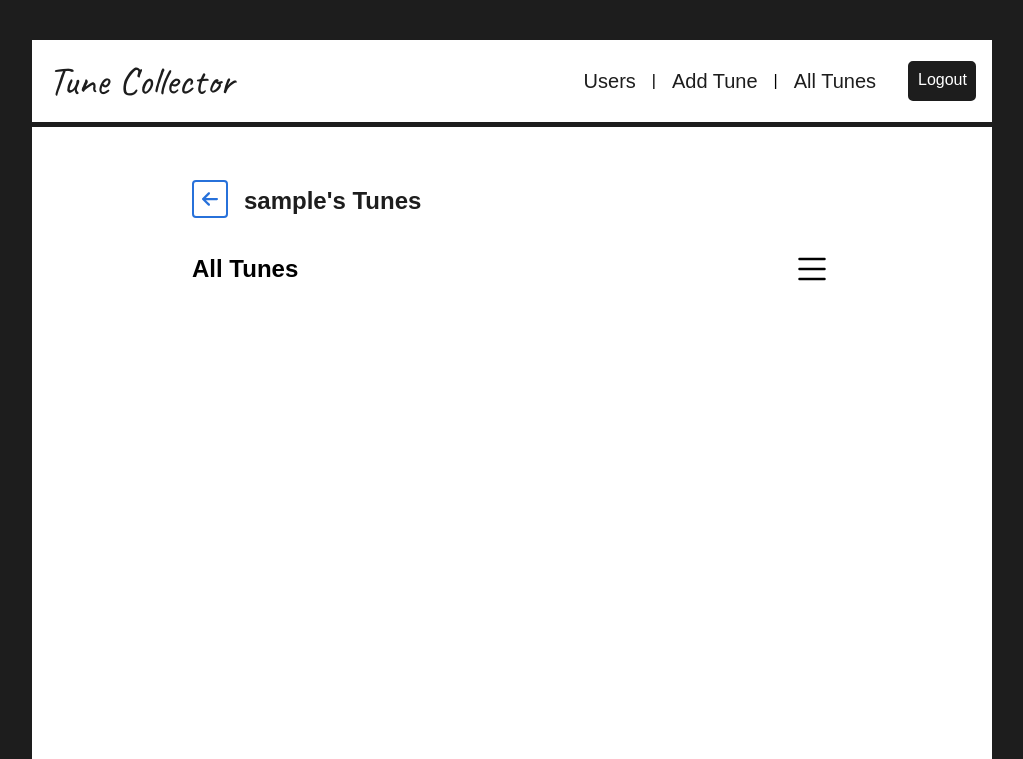
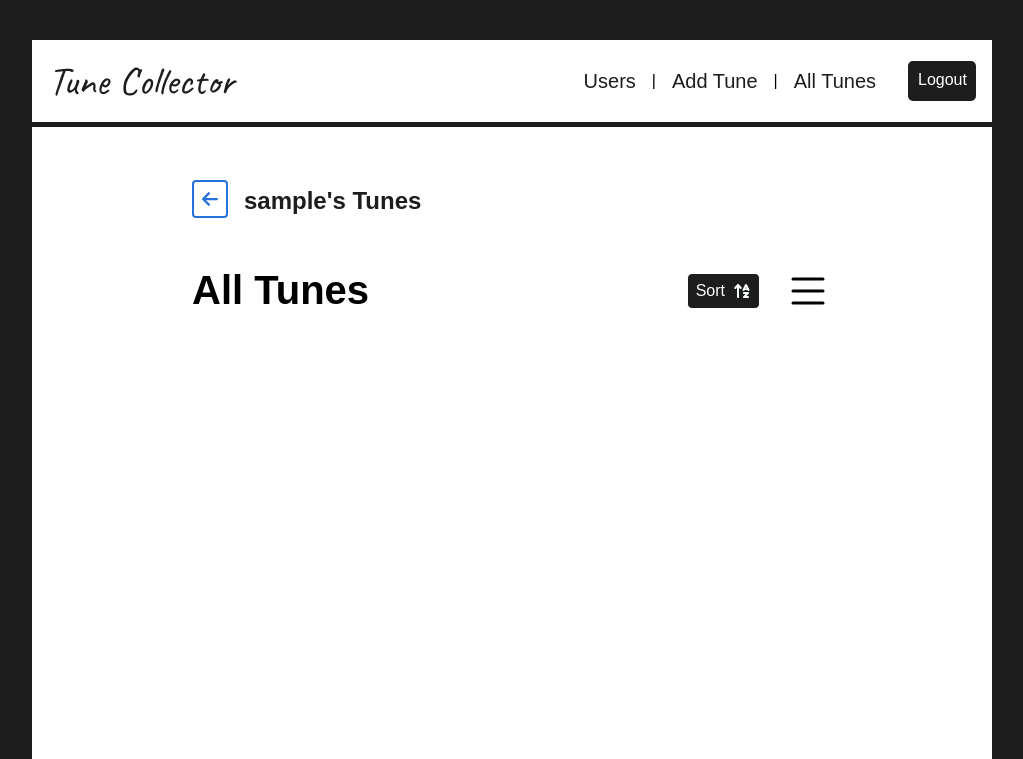
Before and after one commit to bcarpenter7/tune-collector-final, a Django app: page /account/users/1/?sort=name in a window 1280 px wide. Shown: the top 759 px of the page, without its empty margins (128-1151 px from the left). Run offline with Django 4.2, Linux system fonts and the light colour scheme; the visitor is signed in with stand-in values (Sample User, id 1); data comes from the database, SQL or seed files in the repository; data that the repository does not hold is empty.

Commit message:
sort button

```diff
--- a/account/templates/account/detail.html
+++ b/account/templates/account/detail.html
@@ -7,16 +7,9 @@
   <div id="hamDiv">
     <div id="hamLinks">
       <a href="javascript:void(0)" id="closeBtn" onclick="closeNav()">&times;</a>
-
         {% for key in avail_keys %}
           <a href="?{% set_param request 'key' key %}">{{ key }} Tunes</a>
         {% endfor %}
-
-        <a href="?{% set_param request 'sort' 'name' %}">name</a>
-        <a href="?{% set_param request 'sort' 'stars' %}">stars</a>
-        <a href="?{% set_param request 'sort' 'created_at' %}">recent</a>
-
-
     </div>
   </div>
 {% endif %}
@@ -37,8 +30,20 @@ function closeNav() {
     <h2>{{ user.username }}'s Tunes<br>
   </div>
   <div id="titleAndDrop">
-      <h2>{{ title }} Tunes</h2>
-      <img id="hamBtn" onclick="openNav()" src="{% static 'imgs/list.svg' %}">
+    <h2 id="titleIndex">{{ title }} Tunes</h2>
+    <div id="filtersDiv">
+      <div class="dropdown">
+          <p class="drop-btn">Sort<img src="{% static 'imgs/sort3.svg' %}"></p>
+          <div class="dropdown-content">
+            <a href="?{% set_param request 'sort' 'name' %}">A-Z</a>
+            <a href="?{% set_param request 'sort' 'stars' %}">Rating</a>
+            <a href="?{% set_param request 'sort' 'created_at' %}">Recent</a>
+          </div>
+      </div>
+      <div>
+        <img id="hamBtn" onclick="openNav()"  src="{% static 'imgs/list.svg' %}">
+      </div>
+    </div>
   </div>
 
   {% for tune in tunes %}
--- a/static/css/style.css
+++ b/static/css/style.css
@@ -8,6 +8,7 @@
     --accent: rgb(39, 113, 218);
     --accentDark: rgb(36, 104, 200);
     --red: rgb(241, 118, 118);
+    --backgroundHover: rgb(238, 236, 236);
  }
 
 
@@ -602,15 +603,29 @@
 }
 
 #hamBtn {
+    margin-top: 1vmin;
+    width: 10vmin;
+    /* height: 12vmin; */
+    fill: var(--black);
+}
+
+#filtersDiv {
+    display: flex;
+    justify-content: center;
+    align-items: center;
+    gap: 3vmin;
+}
+
+@media only screen and (min-width: 450px){
+    #hamBtn {
     width: 7vmin;
-    height: 7vmin;
-    fill: var(--black);
+    }
 }
 
 @media only screen and (min-width: 760px){
     #hamBtn {
-    width: 5vmin;
-    height: 5vmin;
+    margin-top: .5vmin;
+    width: 6vmin;
     }
 }
 
@@ -624,6 +639,60 @@
     justify-content: space-between;
     align-items: center;
 }
+
+
+
+
+  .drop-btn, #keys {
+    color: var(--background);
+    padding: 1vmin;
+    border-radius: 5px;
+    border: 1px solid var(--background);
+    background-color: var(--black);
+    display: flex;
+    align-items: center;
+    gap: 1vmin;
+  }
+
+
+
+  .dropdown-content {
+    display: none;
+    position: absolute;
+    background-color: var(--background);
+    min-width: 20vmin;
+    box-shadow: 0px 8px 16px 0px rgba(0,0,0,0.2);
+    z-index: 1;
+  }
+
+
+  .dropdown-content a {
+    color: black;
+    padding: 2vmin;
+    text-decoration: none;
+    display: block;
+  }
+
+  .dropdown-content a:hover {
+    background-color: rgb(238, 236, 236)
+
+}
+
+  .dropdown:hover .dropdown-content {
+    display: block;
+}
+
+  .dropdown:hover .drop-btn, #keys:hover {
+    background-color: var(--background);
+    color: var(--black);
+    border-color: var(--black);
+}
+
+
+
+
+
+
     /* END HAMBURGER MENU */
 
 
@@ -658,7 +727,7 @@
  }
 
  .card:hover {
-    background-color: rgb(238, 236, 236);
+    background-color: var(--backgroundHover);
  }
 
  #indexDiv {
@@ -705,6 +774,10 @@
 
  #space {
     height: 5vmin;
+}
+
+#titleIndex {
+    font-size: 7.5vmin;
 }
 
 @media only screen and (min-width: 480px){
```
Also changed, not shown: tune/templates/tunes/index.html (+14 -8 lines), static/imgs/sort.svg (added), static/imgs/sort2.svg (added), static/imgs/sort3.svg (added).
